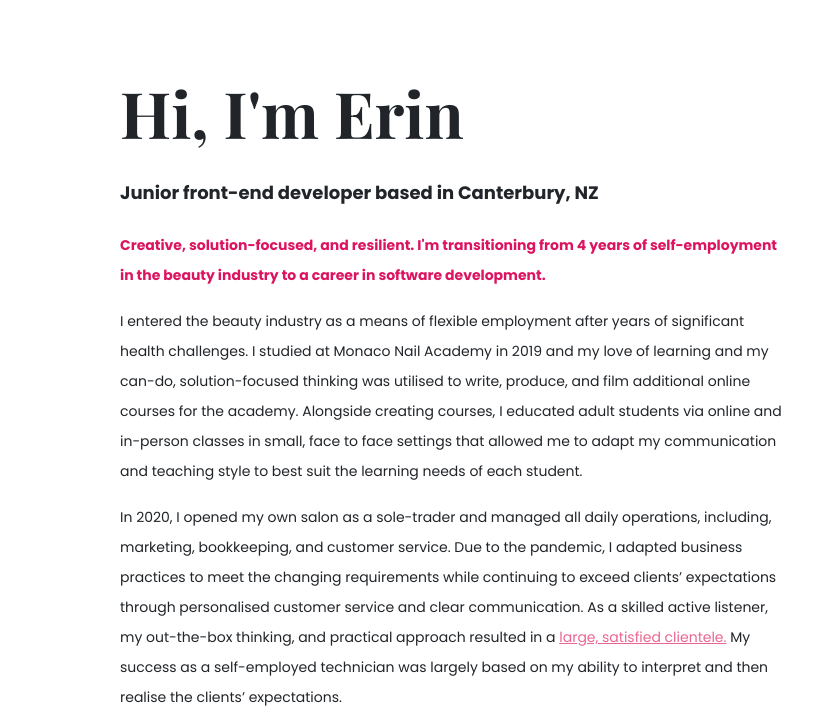
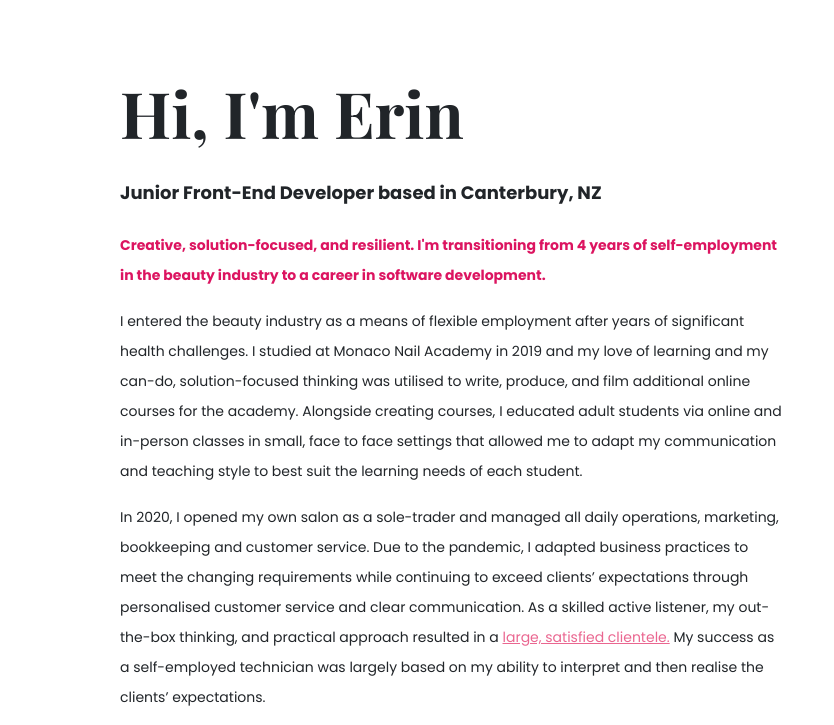
Before and after one commit to erinantonia/portfolio-project, a plain HTML site: page about.html in a window 1280 px wide. Shown: the part 136-861 px from the top of the page, 0-834 px from the left. Drawn offline with nearby package versions, Linux system fonts and the light colour scheme; grey boxes are pictures that could not be loaded; a web font is replaced by a local one.

Commit message:
Edited grammar on all pages

```diff
--- a/about.html
+++ b/about.html
@@ -3,7 +3,7 @@
   <head>
     <meta charset="UTF-8" />
     <meta name="viewport" content="width=, initial-scale=1.0" />
-    <title>About me | Erin Allen | Front-end Developer</title>
+    <title>About me | Erin Allen | Front-End Developer</title>
     <link rel="icon" href="/images/ea-logo-transparent.png" type="image/png" />
     <link
       rel="shortcut icon"
@@ -74,7 +74,7 @@
           <div class="content">
             <h1 class="mb-4">Hi, I'm Erin</h1>
             <h2 class="mb-4">
-              Junior front-end developer based in Canterbury, NZ
+              Junior Front-End Developer based in Canterbury, NZ
             </h2>
             <div class="mb-5">
               <p class="hover-highlight">
@@ -97,12 +97,12 @@
               </p>
               <p>
                 In 2020, I opened my own salon as a sole-trader and managed all
-                daily operations, including, marketing, bookkeeping, and
-                customer service. Due to the pandemic, I adapted business
-                practices to meet the changing requirements while continuing to
-                exceed clients’ expectations through personalised customer
-                service and clear communication. As a skilled active listener,
-                my out-the-box thinking, and practical approach resulted in a
+                daily operations, marketing, bookkeeping and customer service.
+                Due to the pandemic, I adapted business practices to meet the
+                changing requirements while continuing to exceed clients’
+                expectations through personalised customer service and clear
+                communication. As a skilled active listener, my out-the-box
+                thinking, and practical approach resulted in a
                 <a
                   href="https://www.google.com/search?q=serene+nail+studio+massey&rlz=1C5CHFA_enNZ1075NZ1094&sourceid=chrome&ie=UTF-8#mpd=~15303472000284029198/customers/reviews"
                   target="_blank"
```
Also changed, not shown: contact.html (+1 -1 lines), index.html (+4 -4 lines), work.html (+1 -1 lines).
